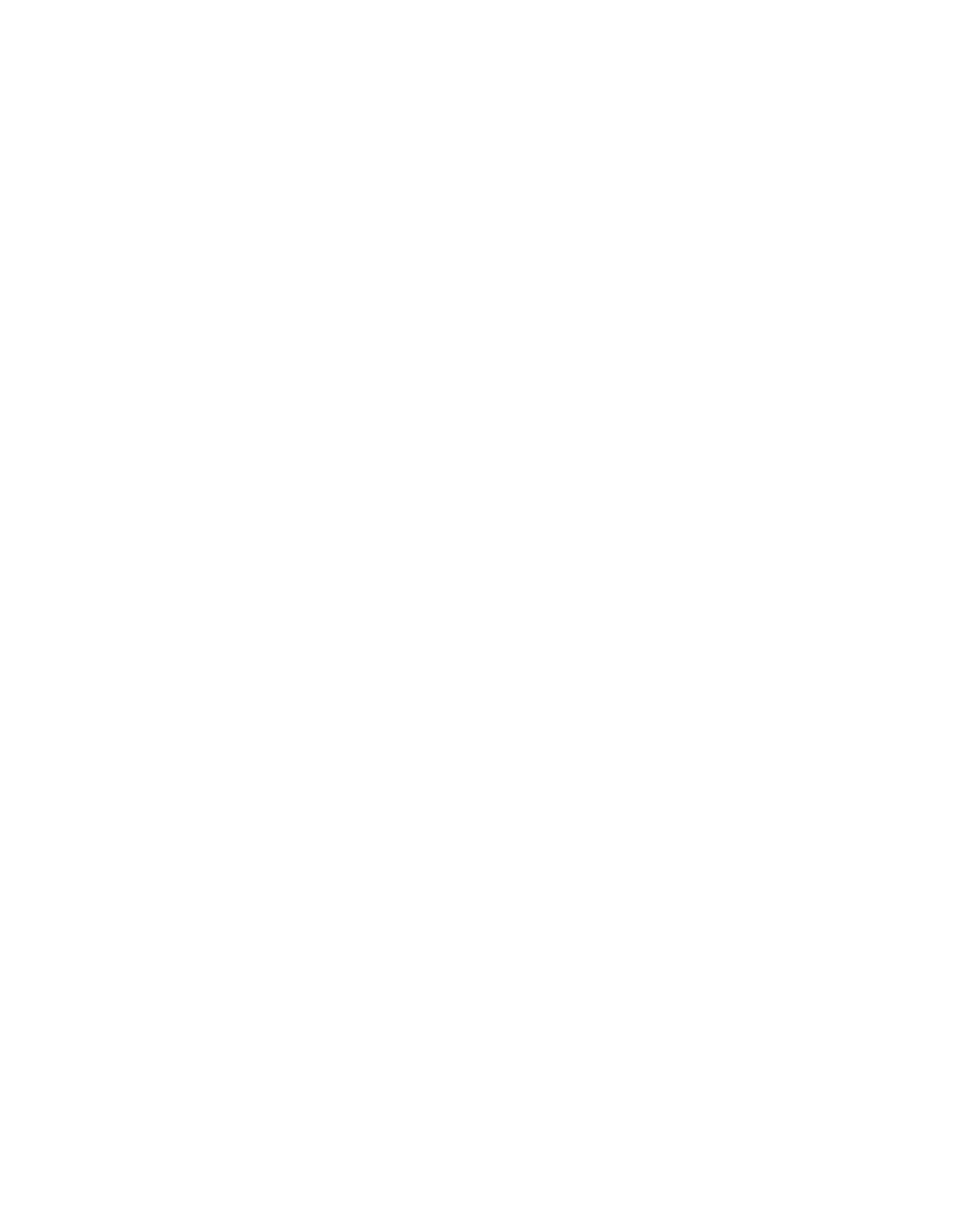
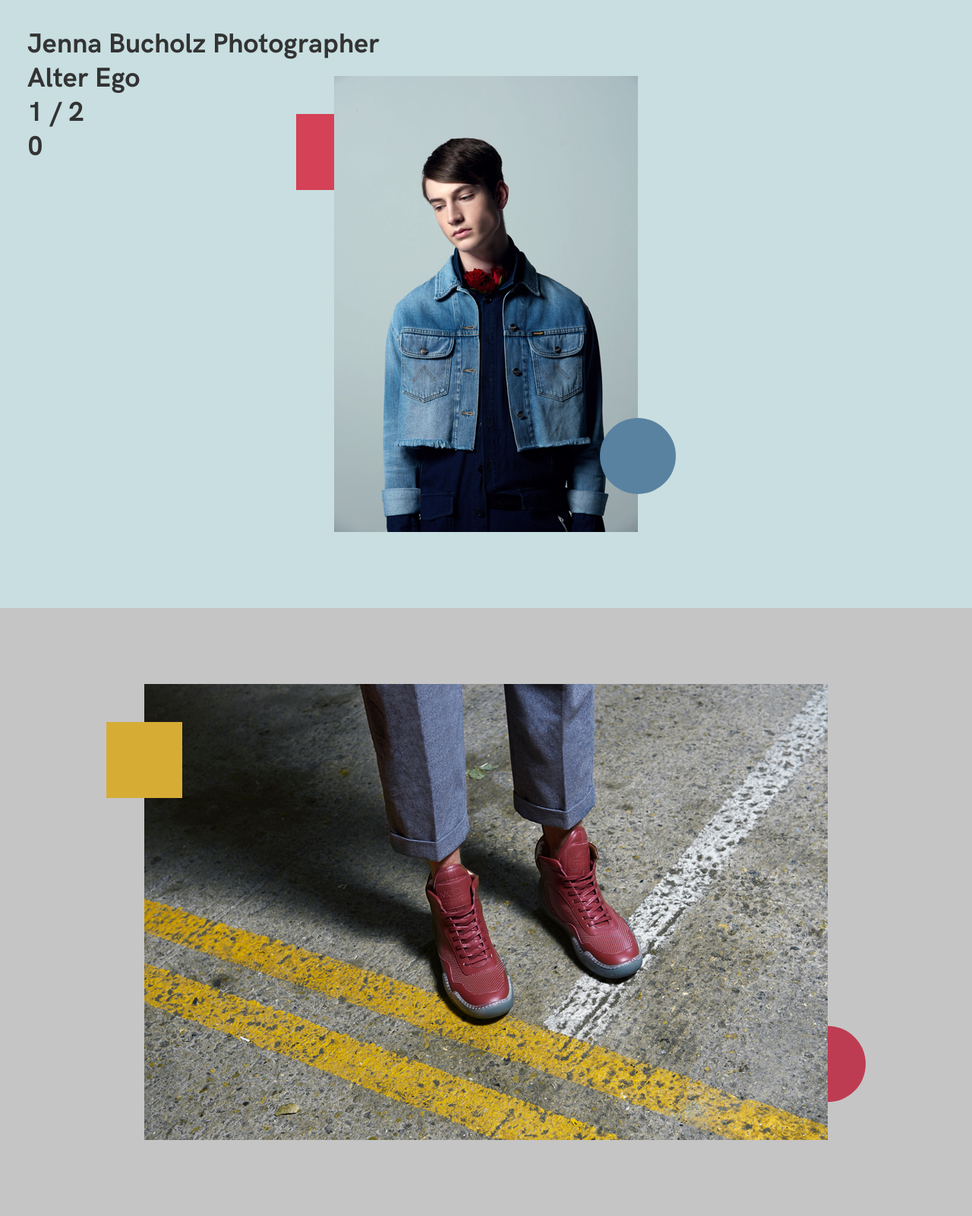
Before and after one commit to Alexcmyk/Jenna-Buchholz-Photography, a plain HTML site: page index.html in a window 1280 px wide. Shown: the top 1600 px of the page at 76% size. Before the commit the page ends 800 px from the top, so only its background shows below. Drawn offline with Linux system fonts and the light colour scheme.

Commit message:
inital css and html

```diff
--- a/index.html
+++ b/index.html
@@ -14,6 +14,56 @@
     <link rel="stylesheet" href="./style.css" />
   </head>
   <body>
+    <header>
+      <h1>Jenna Bucholz Photographer</h1>
+      <div class="client">Alter Ego</div>
+      <div class="page">1 / 2</div>
+      <div class="pixels">0</div>
+    </header>
+    <section>
+      <div class="content">
+        <div class="square"></div>
+        <img
+          src="./assets/image1.jpg"
+          srcset="./assets/image1.jpg, ./assets/image1-2x.jpg 2x"
+          alt="Image of man in coat"
+        />
+        <div class="circle"></div>
+      </div>
+    </section>
+    <section class="s2">
+      <div class="content">
+        <div class="circle"></div>
+        <img
+          src="./assets/image2.jpg"
+          srcset="./assets/image2.jpg, ./assets/image2-2x.jpg 2x"
+          alt="Image of man in coat"
+        />
+        <div class="square"></div>
+      </div>
+    </section>
+    <section class="s3">
+      <div class="content">
+        <div class="circle"></div>
+        <img
+          src="./assets/image3.jpg"
+          srcset="./assets/image3.jpg, ./assets/image3-2x.jpg 2x"
+          alt="Image of man in coat"
+        />
+        <div class="square"></div>
+      </div>
+    </section>
+    <section class="s4">
+      <div class="content">
+        <div class="circle"></div>
+        <img
+          src="./assets/image4.jpg"
+          srcset="./assets/image4.jpg, ./assets/image4-2x.jpg 2x"
+          alt="Image of man in coat"
+        />
+        <div class="square"></div>
+      </div>
+    </section>
     <script src="./scroll.js"></script>
   </body>
 </html>
--- a/style.css
+++ b/style.css
@@ -155,7 +155,87 @@ body {
   font-family: "HK Grotesk", Arial;
   font-size: 36px;
   line-height: 1.25;
+  background-color: #fff;
   color: #333333;
+}
+
+header {
+  position: fixed;
+  top: 36px;
+  left: 36px;
+  z-index: 1;
+}
+
+section {
+  background-color: #c8dee0;
+  min-height: 100vh;
+  padding: 80px;
+  display: flex;
+  justify-content: center;
+  align-items: center;
+}
+
+div.content {
+  position: relative;
+}
+
+div.content img {
+  position: relative;
+}
+
+div.square {
+  position: absolute;
+  top: 50px;
+  left: -50px;
+  width: 100px;
+  height: 100px;
+  background-color: #d54156;
+}
+
+div.circle {
+  position: absolute;
+  right: -50px;
+  bottom: 50px;
+  width: 100px;
+  height: 100px;
+  border-radius: 50%;
+  background-color: #5982a0;
+}
+
+section.s2 {
+  background-color: #c5c5c5;
+}
+
+section.s3 {
+  background-color: #292121;
+}
+
+section.s4 {
+  background-color: #f3f1f2;
+}
+
+section.s2 div.square {
+  background-color: #d6ac35;
+}
+
+section.s2 div.circle {
+  background-color: #be3c52;
+}
+
+section.s3 div.square {
+  background-color: #5f3736;
+}
+
+section.s3 div.circle {
+  background-color: #6e5f67;
+}
+
+section.s4 div.square {
+  background-color: #d54156;
+}
+
+section.s4 div.circle {
+  background-color: #5982a0;
 }
 
 /* @media (max-width: 850px) {
```
